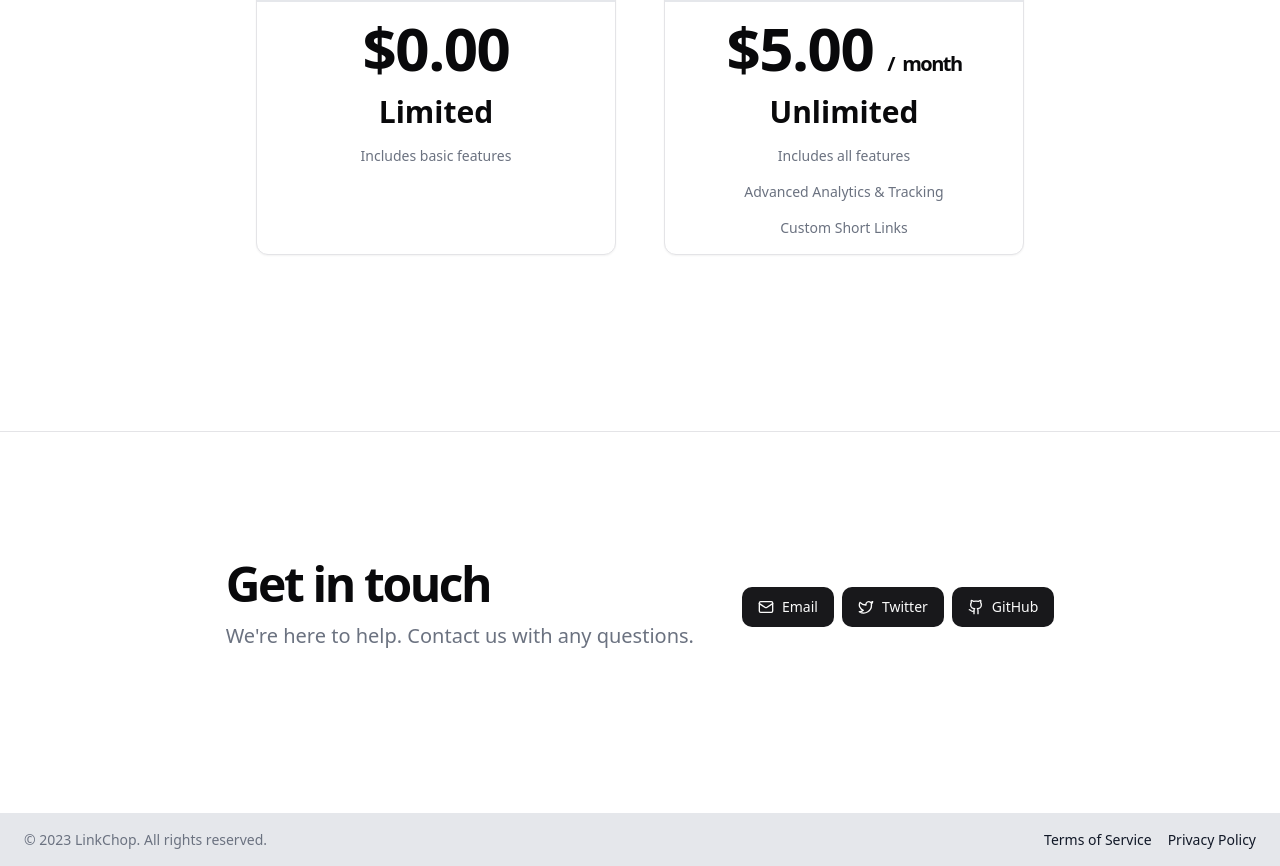
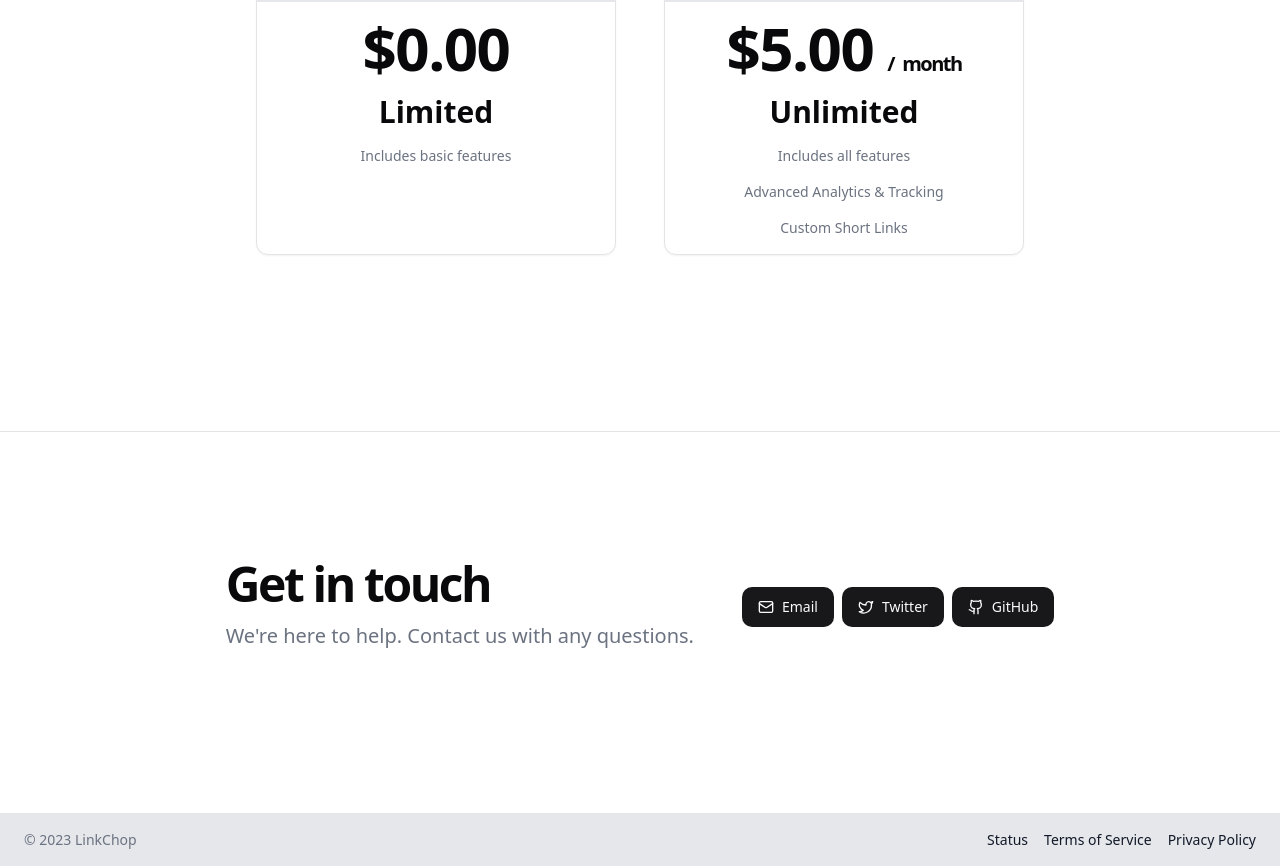
Before and after one commit to colinfran/linkchop, a Next.js app: page / in a window 1280 px wide. Shown: the part 2128-2994 px from the top of the page. Built offline with nearby package versions, Linux system fonts and the light colour scheme.

Commit message:
Update footer.tsx

```diff
--- a/components/footer.tsx
+++ b/components/footer.tsx
@@ -5,10 +5,16 @@ const Footer: React.FC = () => {
   return (
     <footer className="bottom-0 w-full shrink-0 border-t border-gray-200 bg-gray-200 dark:border-gray-800 dark:bg-gray-600">
       <div className="container flex flex-row justify-between gap-2 p-4 md:gap-4 md:px-6 lg:gap-6">
-        <div className="flex items-center space-x-2 text-sm text-gray-500 dark:text-gray-300">
-          <span>© 2023 LinkChop. All rights reserved.</span>
+        <div className="flex items-center space-x-2 sm:text-[12px] text-[10px] md:text-sm text-gray-500 dark:text-gray-300">
+          <span>© 2023 LinkChop</span>
         </div>
-        <nav className="flex items-center space-x-4 bg-gray-200 text-sm dark:bg-gray-600 ">
+        <nav className="flex items-center space-x-4 bg-gray-200 sm:text-[12px] text-[10px] md:text-sm dark:bg-gray-600 ">
+          <a
+            className="font-medium text-gray-900 hover:text-gray-900 dark:text-gray-50 dark:hover:text-gray-50"
+            href="https://status.linkchop.com"
+          >
+            Status
+          </a>
           <Link
             className="font-medium text-gray-900 hover:text-gray-900 dark:text-gray-50 dark:hover:text-gray-50"
             href="/terms"
```
